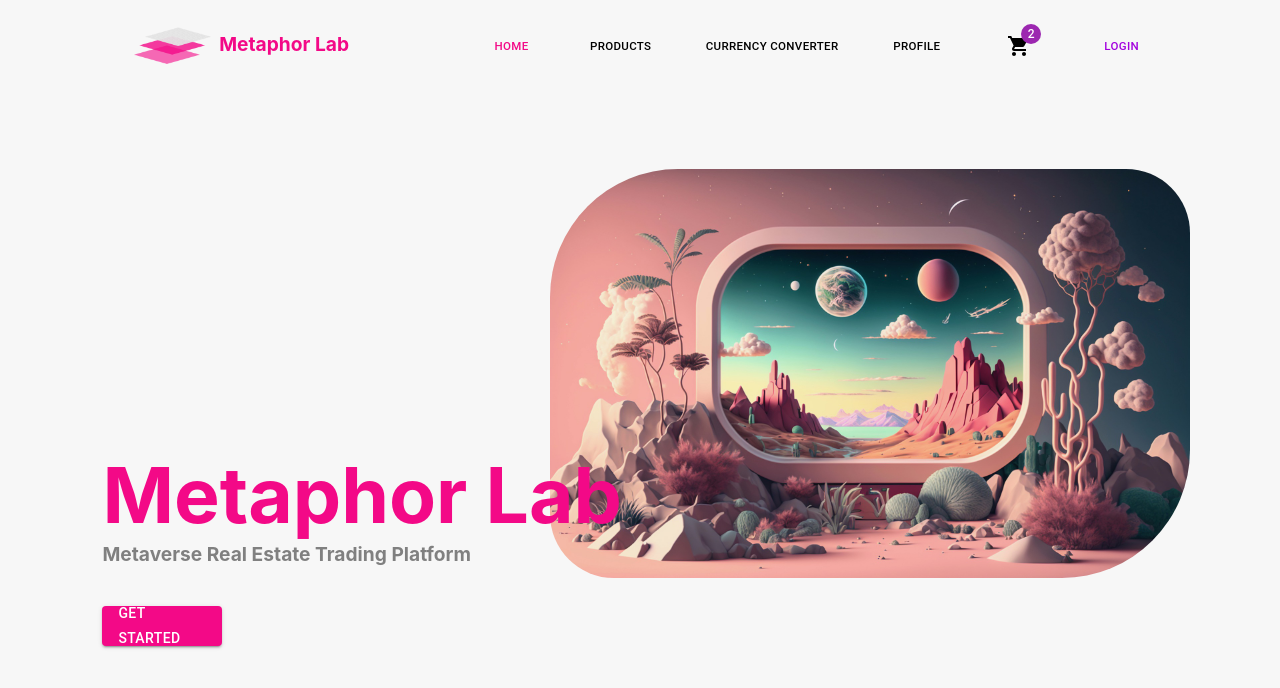
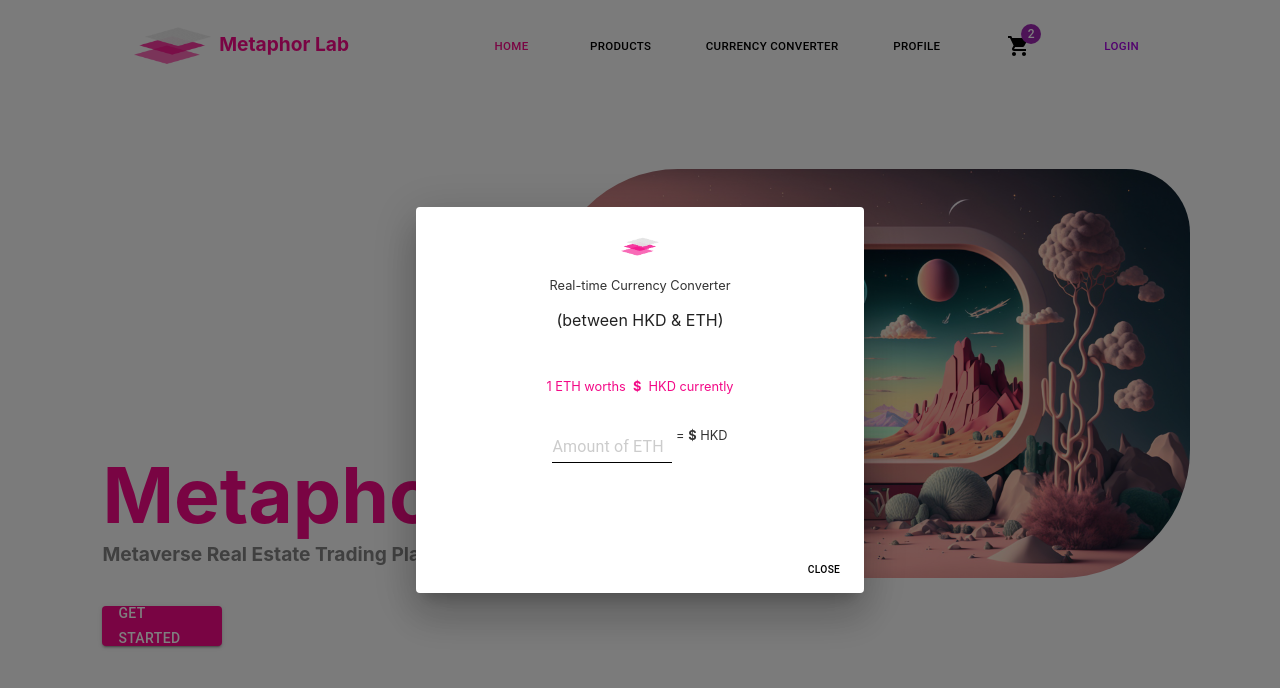
Before and after one commit to mmh11/frontend, a React (Create React App) app: page / in a window 1280 px wide. Both pictures are taken after a click on the button "CURRENCY CONVERTER". Shown: the top 688 px of the page. Built offline with nearby package versions, Linux system fonts and the light colour scheme; no server answers.

Commit message:
converter

```diff
--- a/src/components/currencyConverter.js
+++ b/src/components/currencyConverter.js
@@ -1,7 +1,30 @@
 import React, { useEffect, useState } from 'react'
 import { Button, TextField, Dialog, DialogActions, DialogContent, DialogContentText, DialogTitle } from '@mui/material'
+import Logo from "../images/metaphorLab.png"
 
 export default function CurrencyConverter(){
+    const diaLogDivStyle = {
+        width: "400px",
+        height: "300px"
+    }
+    const textfieldSXStyle = {
+        width: "30%",
+        "& .MuiInputBase-root": {
+            color: "#cccccc"
+        },
+        " .MuiInputLabel-root": {
+            color: "#cccccc"
+        },
+        "& label.Mui-focused": {
+            color: "#f30987"
+        },
+        '& .MuiInput-underline:before': {
+            borderBottomColor: 'black'
+        },
+        '& .MuiInput-underline:after': {
+            borderBottomColor: 'black'
+        },
+    }
     const muiButtonSX = {
         "&:hover": {
             backgroundColor: "transparent",
@@ -15,11 +38,54 @@ export default function CurrencyConverter(){
         fontSize: "0.9VW",
         marginTop:"0.5VH"
     };
+    const textButtonStyleCancel = {
+        maxWidth:"400px",
+        color: "#000000",
+        fontSize: "0.8VW"
+    }
+    const imageStyle ={
+        width: "3VW",
+        height: "3VW",
+    }
+    const titleDivStyle = {
+        display: "flex",
+        justifyContent: "center"
+    }
+    const dialogText = {
+        alignSelf: "center",
+        color: "#333333",
+        fontSize: "1VW",
+        paddingBottom: 0,
+        display: "inline-flex",
+        marginBottom:0
+    }
+    const pinkDialogText = {
+        alignSelf: "center",
+        color: "#f30987",
+        fontSize: "1VW",
+        paddingBottom: 0,
+        display: "inline-flex",
+        marginBottom:0
+    }
+    const wordsDivStyle = {
+        textAlign: "center"
+    }
+    const converterDivStyle = {
+        marginTop: "20px",
+        textAlign: "center",
+        display: ""
+    }
     const [open, setOpen] = useState(false)
     const handleClicked = () => {
         setOpen(!open)
     }
-
+    const handleChanged = (e) => {
+        const inputValue = e.target.value
+        if (inputValue !== ""){
+            setCustomPriceData(parseFloat(inputValue).toFixed(2)*priceData)
+        }
+    }
+    const [customPriceData, setCustomPriceData] = useState([])
     const [priceData, setPriceData] = useState([])
     const fetchPriceData = () => {
         fetch("https://min-api.cryptocompare.com/data/price?fsym=ETH&tsyms=HKD")
@@ -28,13 +94,14 @@ export default function CurrencyConverter(){
             })
             .then(data => {
                 console.log(data)
-                setPriceData(data)
+                setPriceData(data.HKD)
             })
     }
     useEffect(() => {
         fetchPriceData()
     }, [])
     return(
+        <div>
             <Button
                 sx={muiButtonSX}
                 disableRipple
@@ -42,6 +109,48 @@ export default function CurrencyConverter(){
                 onClick={handleClicked}>
                 <p>Currency Converter</p>
             </Button>
-
+            <Dialog open={open} onClose={handleClicked}>
+                <DialogContent>
+                    <div style={diaLogDivStyle}>
+                        <div style={titleDivStyle}>
+                            <img src={Logo} alt="" style={imageStyle}></img>
+                        </div>
+                        <div style={wordsDivStyle}>
+                            <p style={dialogText}>
+                                Real-time Currency Converter
+                            </p>
+                            <p>
+                                (between HKD & ETH)
+                            </p>
+                            <br/>
+                            <p style={pinkDialogText}>
+                                1 ETH worths &nbsp;<h4 style={{margin:0}}>${priceData}</h4>&nbsp; HKD currently
+                            </p>
+                        </div>
+                        <div style={converterDivStyle}>
+                            <TextField
+                                sx={textfieldSXStyle}
+                                id="outlined-basic"
+                                label="Amount of ETH"
+                                variant="standard"
+                                onChange={handleChanged}
+                            />
+                            <p style={dialogText}>
+                                &nbsp;=&nbsp;<h4 style={{margin:0}}>${customPriceData}</h4>&nbsp;HKD
+                            </p>
+                        </div>
+                    </div>
+                </DialogContent>
+                <DialogActions>
+                    <Button
+                        sx={muiButtonSX}
+                        disableRipple
+                        style={textButtonStyleCancel}
+                        onClick={handleClicked}>
+                        Close
+                    </Button>
+                </DialogActions>
+            </Dialog>
+        </div>
     )
 }
--- a/src/components/loginDialog.js
+++ b/src/components/loginDialog.js
@@ -38,7 +38,6 @@ export default function LoginDialog(){
         color: "#333333",
         fontSize: "1VW",
         paddingBottom: 0,
-        fontWeight: "bold"
     }
     const textButtonStyleClicked2 = {
         maxWidth:"400px",
```
Lines whose indentation alone changed are shown as unchanged.
